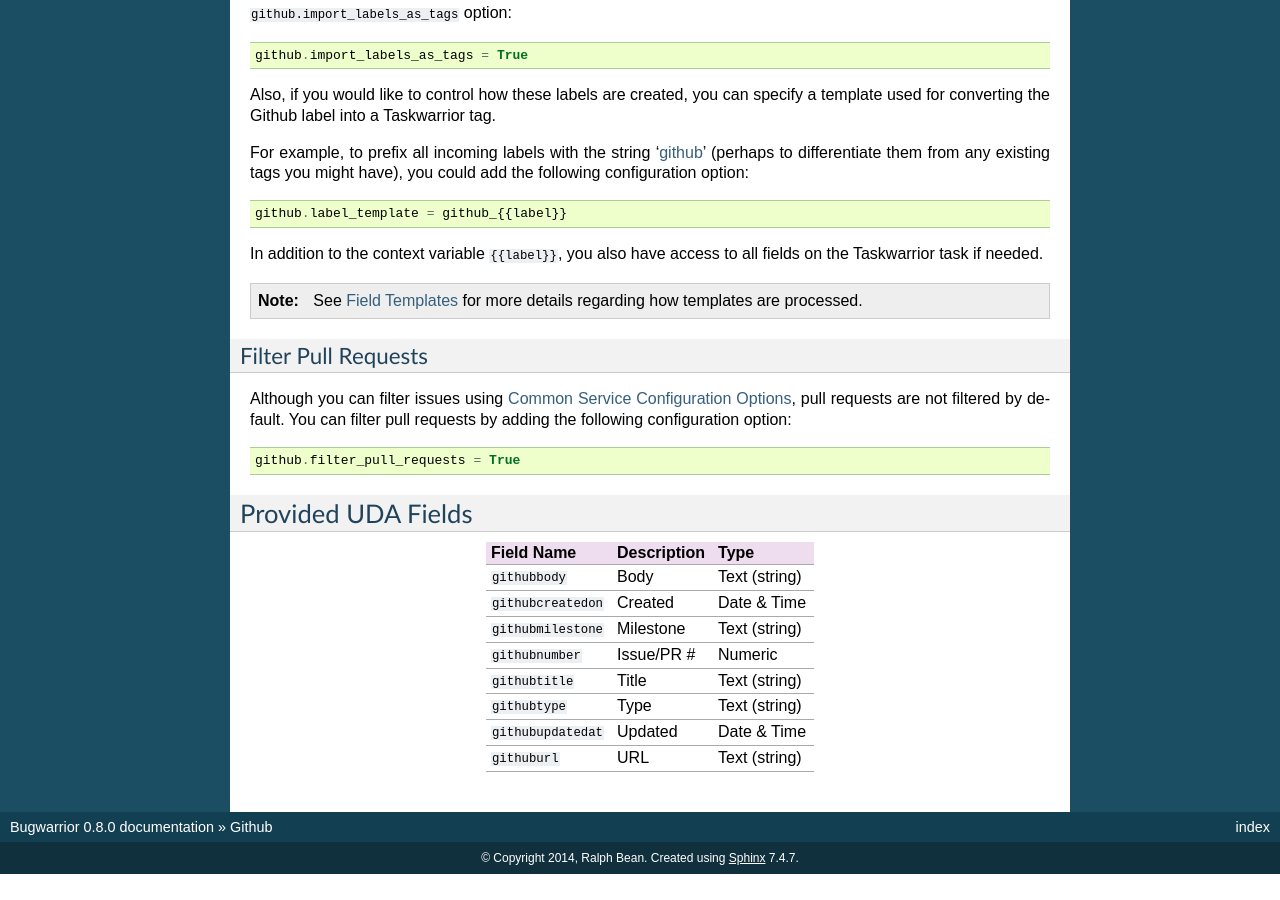
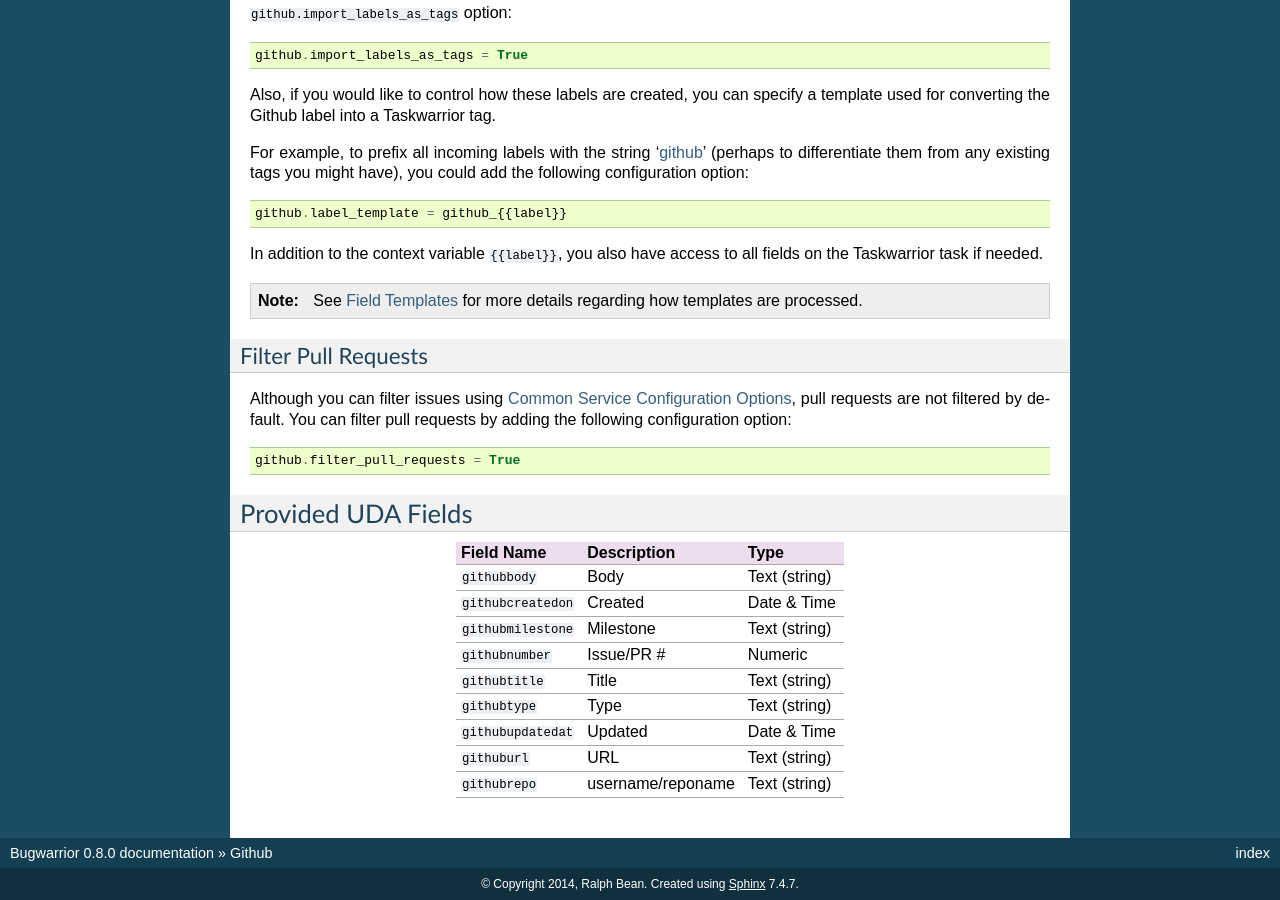
Before and after one commit to GothenburgBitFactory/bugwarrior, a Sphinx documentation site: the page built from bugwarrior/docs/services/github.rst, in a window 1280 px wide and 900 px high, scrolled down 1004 px. Built offline with Sphinx 7.4.7, drawn with Linux system fonts in a browser that asks for light colours; pages that are not in the unit, such as notebooks, are missing from menus; before the commit the page ends 1878 px from its top, so only the background shows below that.

Commit message:
Mention the new githubrepo UDA in the docs.

```diff
--- a/bugwarrior/docs/services/github.rst
+++ b/bugwarrior/docs/services/github.rst
@@ -111,3 +111,5 @@ Provided UDA Fields
 +---------------------+---------------------+---------------------+
 | ``githuburl``       | URL                 | Text (string)       |
 +---------------------+---------------------+---------------------+
+| ``githubrepo``      | username/reponame   | Text (string)       |
++---------------------+---------------------+---------------------+
```
